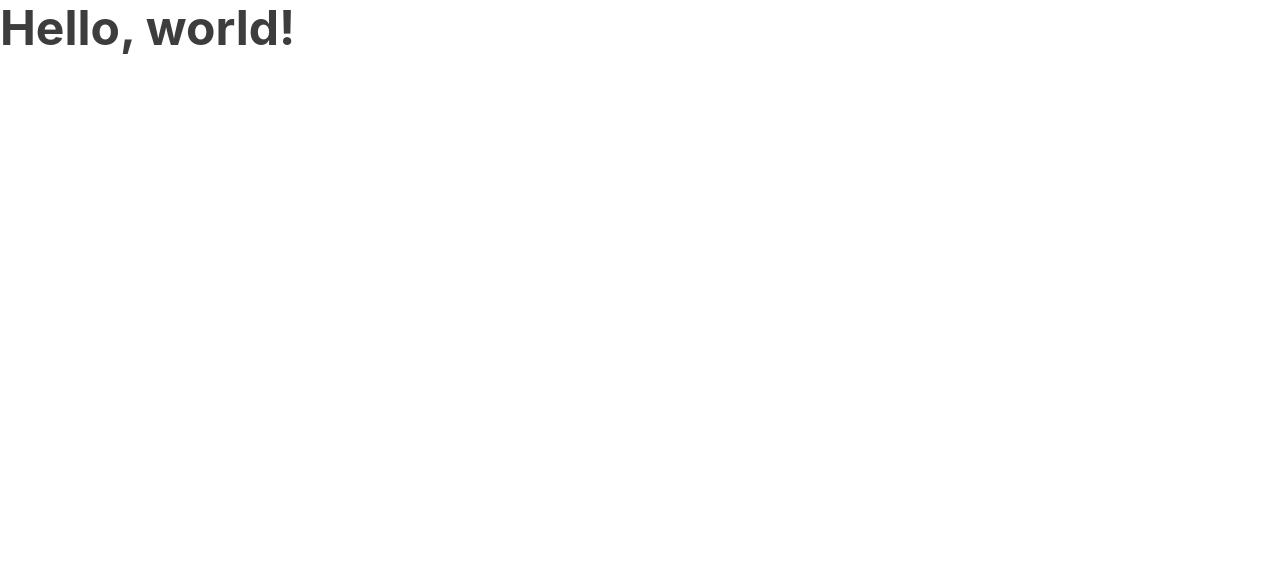
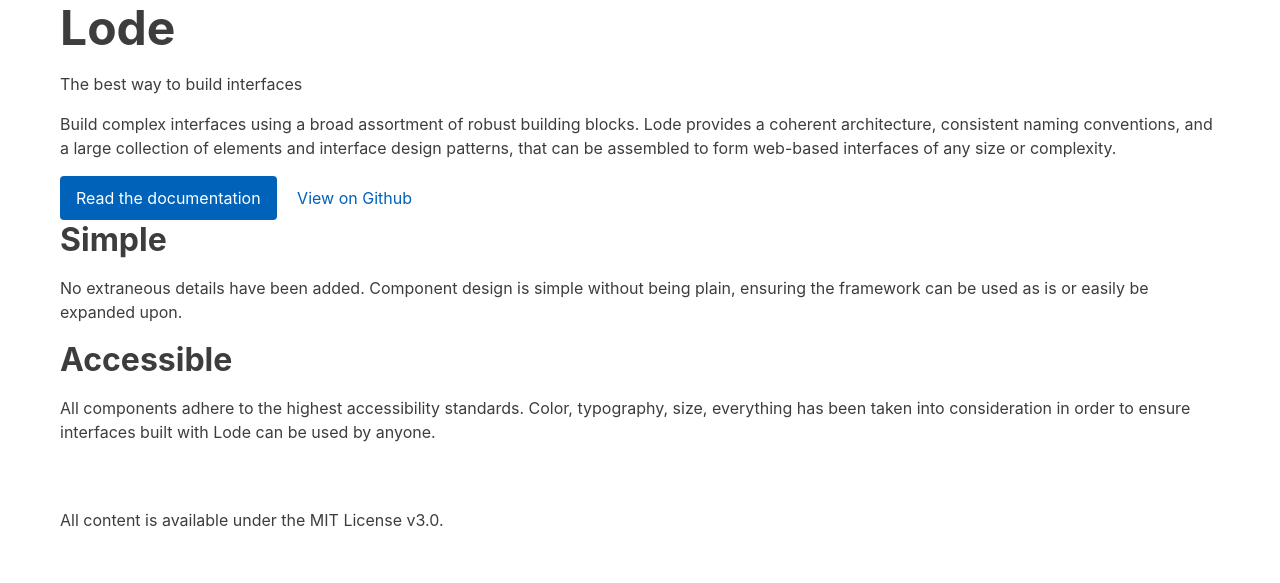
Before and after one commit to pixeltrove/lode-website, a website: page index.html in a window 1280 px wide. Drawn offline with Linux system fonts and the light colour scheme.

Commit message:
Add homepage content

```diff
--- a/index.html
+++ b/index.html
@@ -13,6 +13,29 @@
   </head>
 
   <body>
-    <h1>Hello, world!</h1>
+    <div class="container">
+      <h1>Lode</h1>
+      <p>The best way to build interfaces</p>
+      <p>Build complex interfaces using a broad assortment of robust building blocks. Lode provides a coherent architecture, consistent naming conventions, and a large collection of elements and interface design patterns, that can be assembled to form web-based interfaces of any size or complexity.</p>
+      <a class="button" href="">Read the documentation</a>
+      <a class="button button-plain" href="">View on Github</a>
+
+      <div>
+        <div>
+          <h2>Simple</h2>
+          <p>No extraneous details have been added. Component design is simple without being plain, ensuring the framework can be used as is or easily be expanded upon.</p>
+        </div>
+        <div>
+          <h2>Accessible</h2>
+          <p>All components adhere to the highest accessibility standards. Color, typography, size, everything has been taken into consideration in order to ensure interfaces built with Lode can be used by anyone.</p>
+        </div>
+      </div>
+
+      <footer class="global-footer">
+        <div class="global-footer-legal">
+          <p>All content is available under the MIT License v3.0.</p>
+        </div>
+      </footer>
+    </div>
   </body>
 </html>
```
